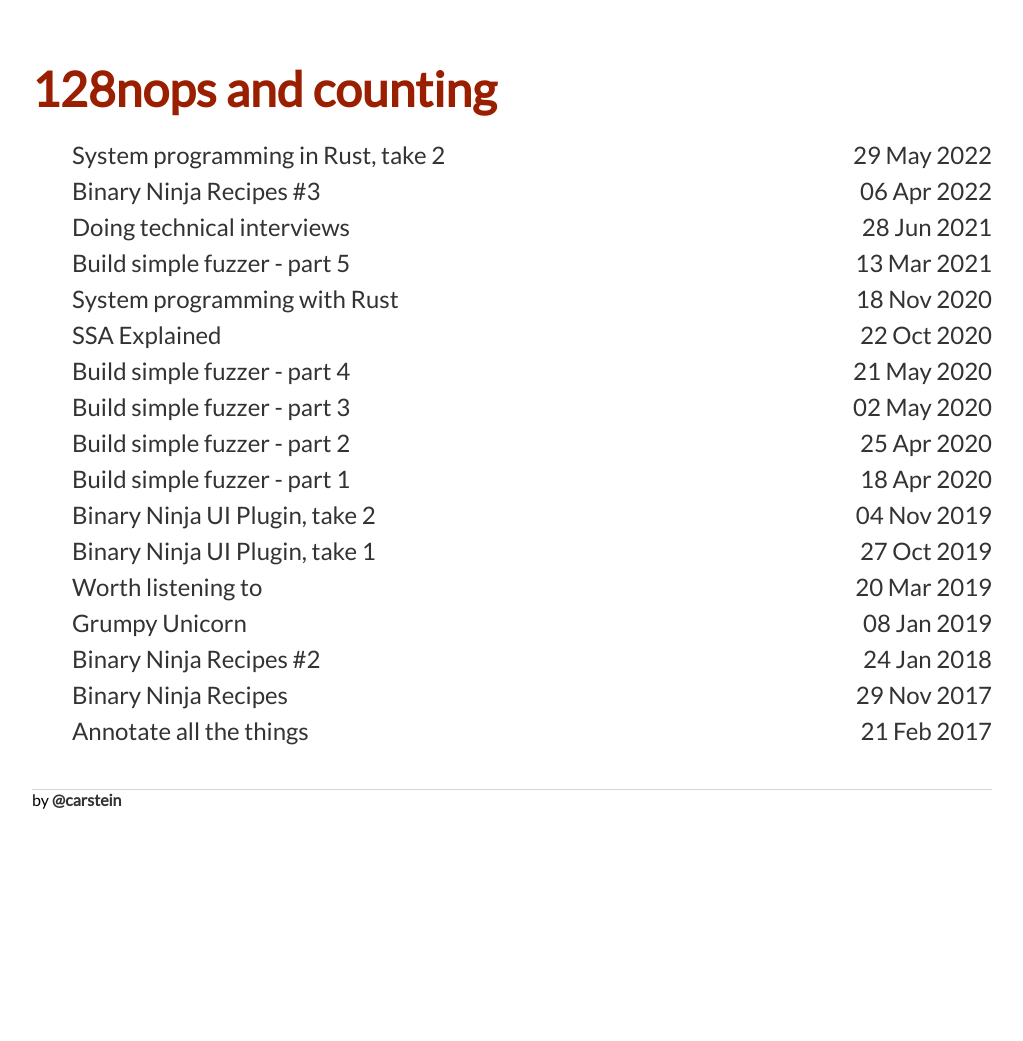
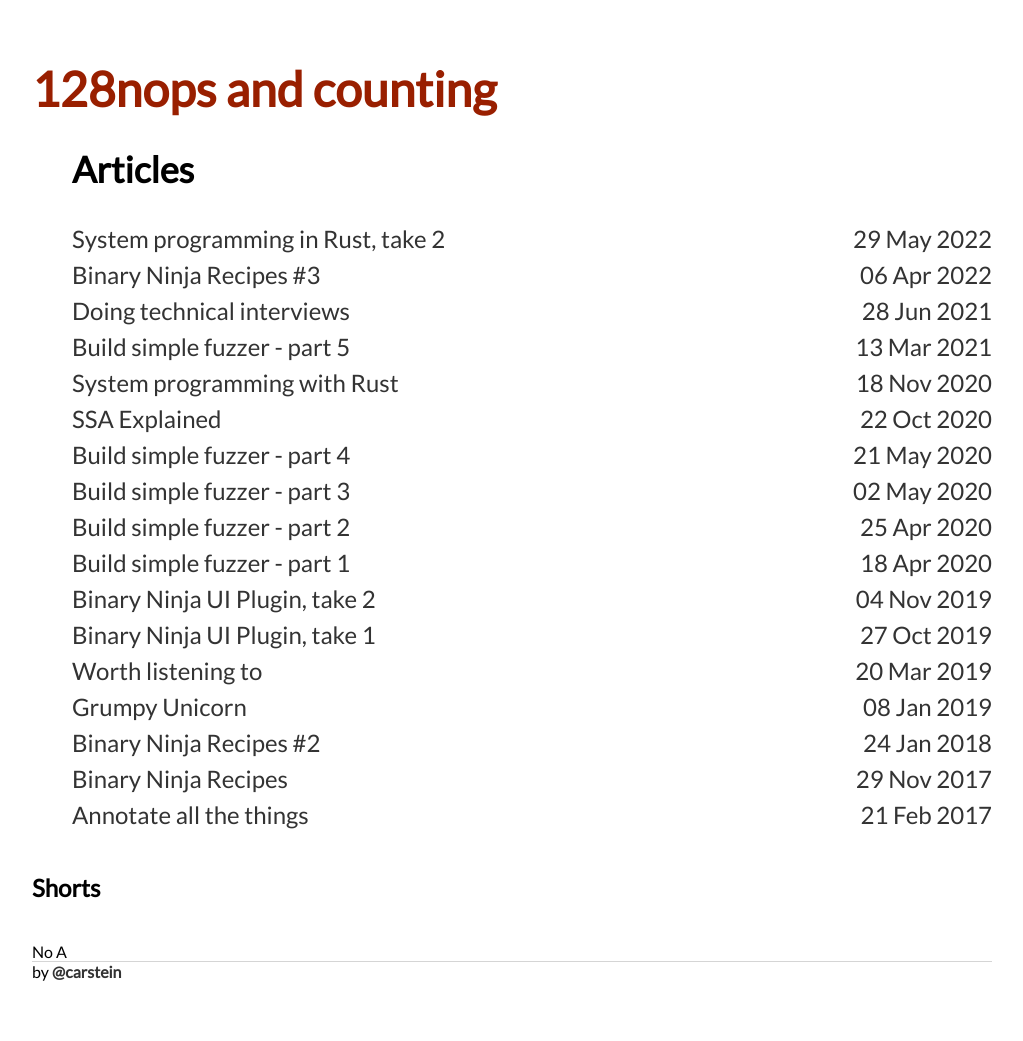
Before and after one commit to carstein/carstein.github.io, a Jekyll site: the page built from index.html, in a window 1280 px wide. Shown: the whole page, without its empty margins (128-1151 px from the left). Built offline with Jekyll 4.4.1, drawn with Linux system fonts in a browser that asks for light colours; a style sheet for code colours, icons or effects is not loaded; before the commit the page ends 900 px from its top, so only the background shows below that.

Commit message:
Experiment with tags

```diff
--- a/index.html
+++ b/index.html
@@ -3,11 +3,31 @@
 title: 128nops and counting
 ---
 <h1 class="title"> {{page.title}} </h1>
+<div class="articles">
   <ul class="posts">
+    <h2>Articles</h2>
     {% for post in site.posts %}
+      {% unless post.tags contains "shorts" %}
       <li>
         <a href="{{post.url}}" title="{{post.title}}">{{post.title}}</a>
         <span class="post_date">{{ post.date | date_to_string }}</span>
       </li>
+      {% endunless %}
     {% endfor %}
   </ul>
+</div>
+<div class="shorts">
+  <h2>Shorts</h2>
+  <ul class="posts">
+    {% for post in site.posts %}
+      {% if post.tags contains "shorts" %}
+      <li>
+        <a href="{{post.url}}" title="{{post.title}}">{{post.title}}</a>
+        <span class="post_date">{{ post.date | date_to_string }}</span>
+      </li>
+      {% endif %}
+    {% endfor %}
+  </ul>
+</div>
+
+{% unless input contains 'A' %}No A{% endunless %}
```
Lines whose indentation alone changed are shown as unchanged.
